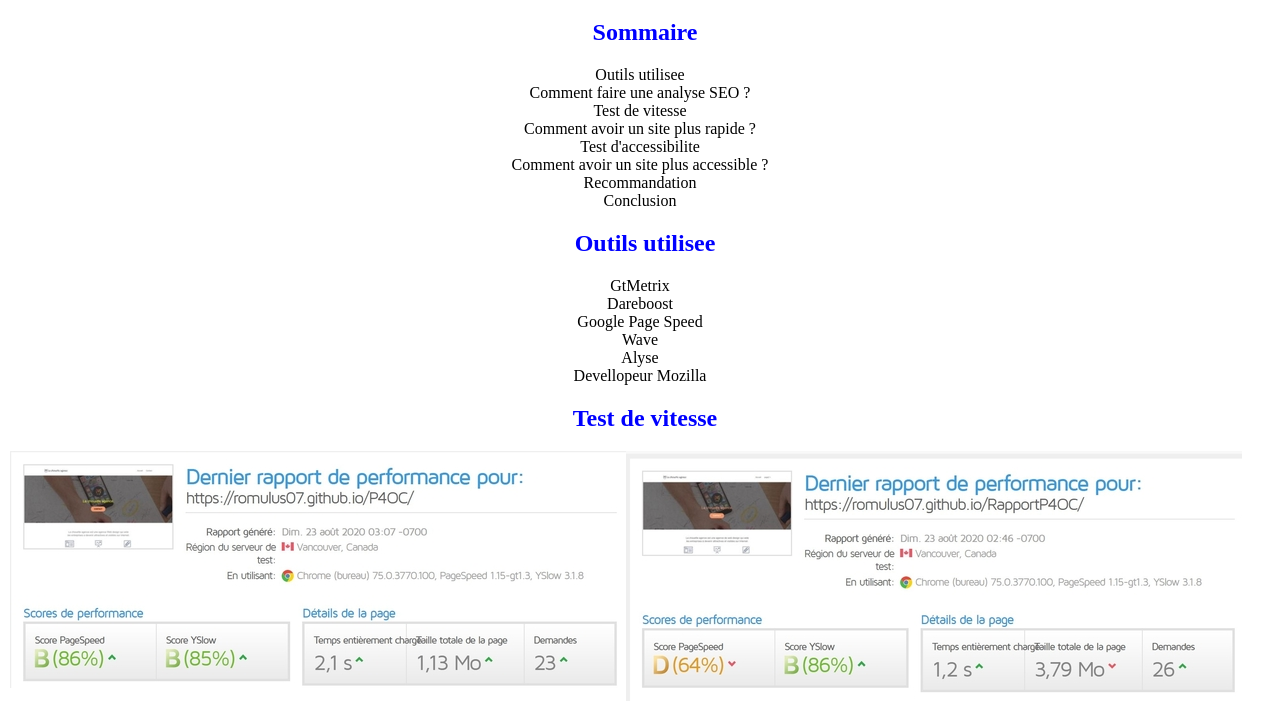
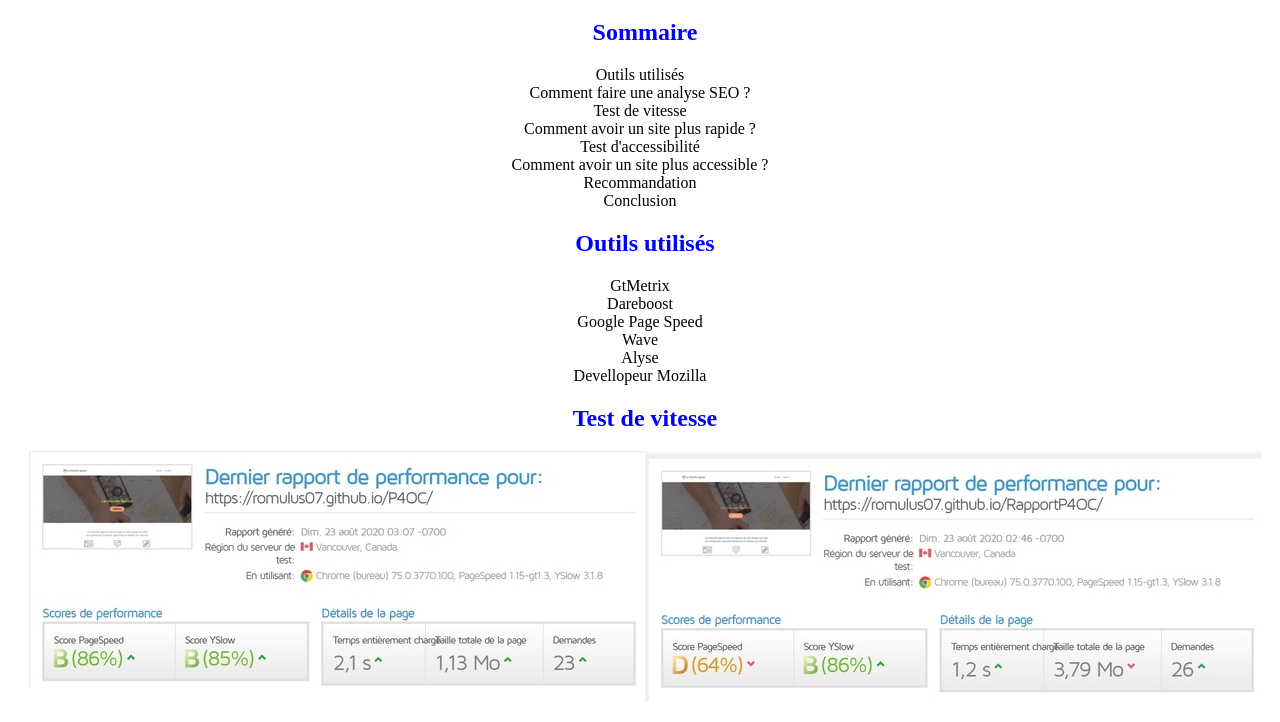
Before and after one commit to Romulus07/rapport, a plain HTML site: page index.html in a window 1280 px wide. Shown: the part 61-783 px from the top of the page. Drawn offline with Linux system fonts and the light colour scheme.

Commit message:
add orto and center

```diff
--- a/index.html
+++ b/index.html
@@ -13,16 +13,16 @@
         <main>
             <h2> Sommaire</h2>
             <ol>
-                <li>Outils utilisee</li>
+                <li>Outils utilisés</li>
                 <li>Comment faire une analyse SEO ?</li>
                 <li>Test de vitesse</li>
                 <li>Comment avoir un site plus rapide ?</li>
-                <li>Test d'accessibilite</li>
+                <li>Test d'accessibilité</li>
                 <li>Comment avoir un site plus accessible ?</li>
                 <li>Recommandation</li>
                 <li>Conclusion</li>
             </ol>
-            <h2>Outils utilisee</h2>
+            <h2>Outils utilisés</h2>
             <ul>
                 <li>GtMetrix</li>
                 <li>Dareboost</li>
--- a/style.css
+++ b/style.css
@@ -26,6 +26,7 @@ ol{
 .container{
     display: flex;
     margin-left: 10px;
+    justify-content: center;
 }
 .container1{
     display: flex;
```
